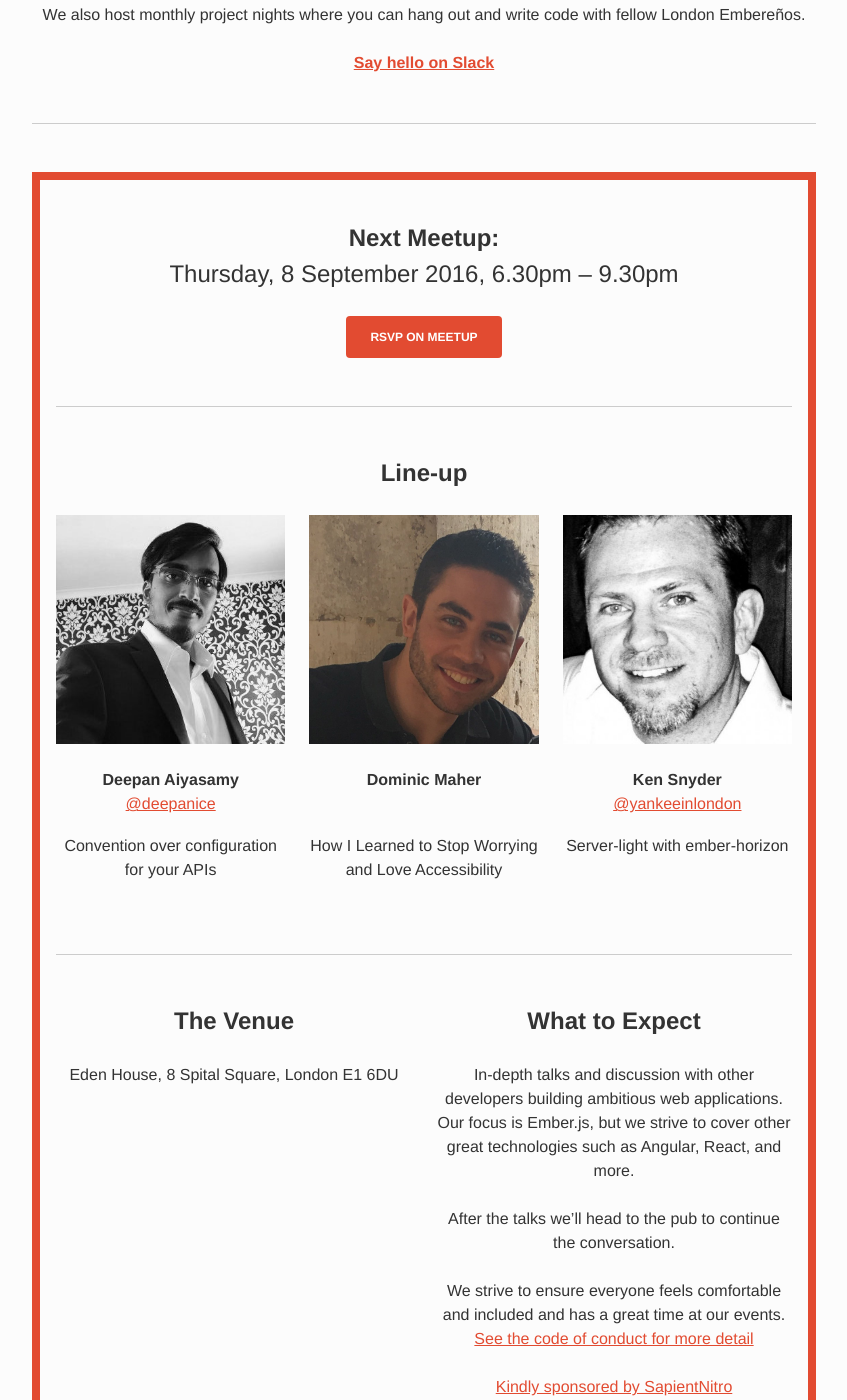
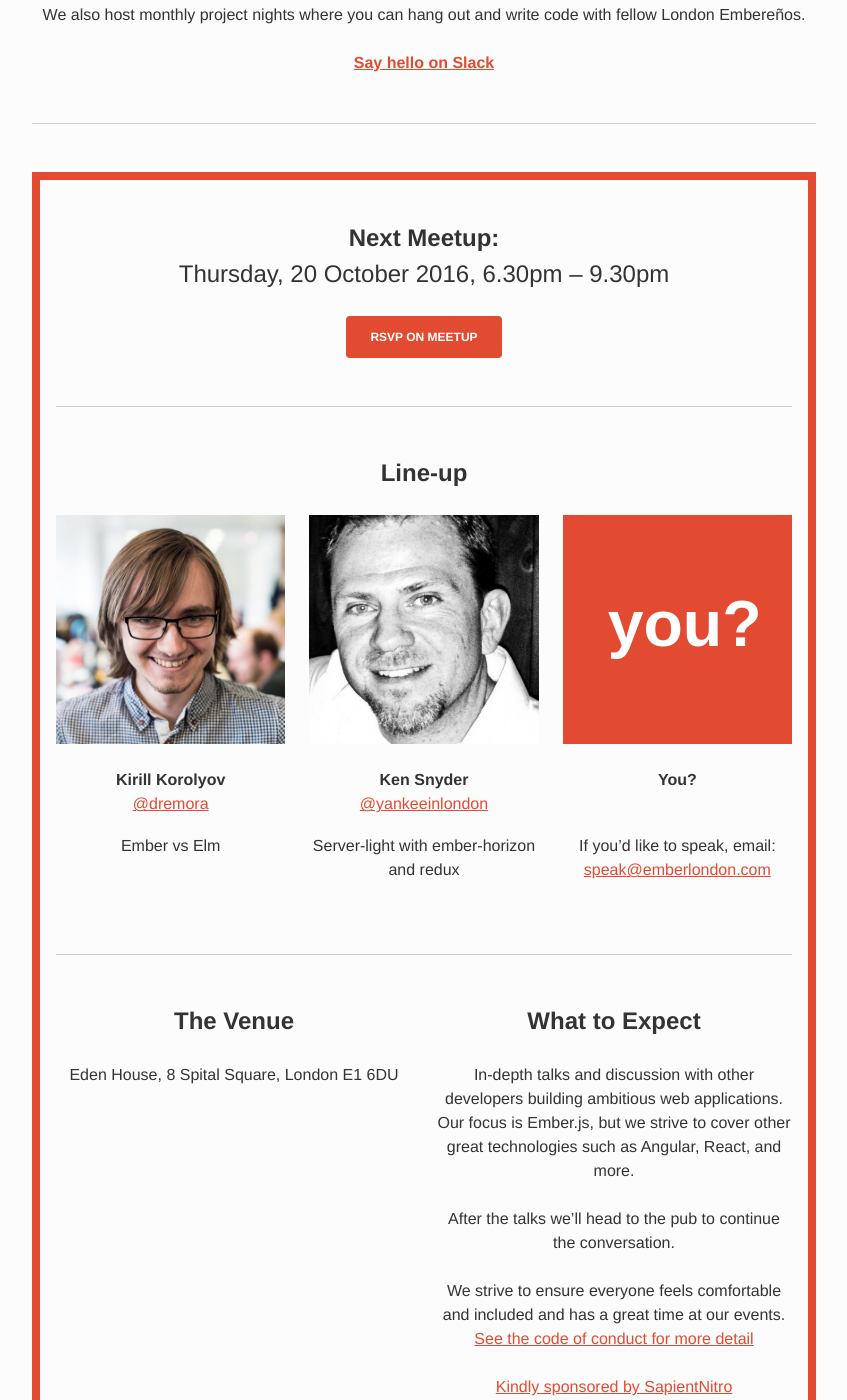
Before and after one commit to emberlondon/emberlondon.github.io, a Jekyll site: the page built from index.html, in a window 1280 px wide and 1400 px high, scrolled down 582 px. Shown: the whole window, without its empty margins (216-1063 px from the left). Built offline with Jekyll 4.4.1, drawn with Linux system fonts in a browser that asks for light colours; nearby versions of some CDN libraries; some of the changed text lies outside the part shown.

Commit message:
Update for 2016-10

```diff
--- a/_data/events.yml
+++ b/_data/events.yml
@@ -1,23 +1,22 @@
 - type: meetup
-  date: Thursday, 8 September 2016
+  date: Thursday, 20 October 2016
   time: 6.30pm – 9.30pm
-  datetime_aria: Thursday, Eighth of September, two-thousand and sixteen, six-thirty pm to ten pm.
+  datetime_aria: Thursday, Twentieth of October, two-thousand and sixteen, six-thirty pm to ten pm.
   location: Eden House, 8 Spital Square, London E1 6DU
   location_for_google: Eden House, 8 Spital Square, London E1 6DU
-  url: http://www.meetup.com/London-Emberjs-User-Group/events/231614815/
+  url: https://www.meetup.com/London-Emberjs-User-Group/events/231614819/
   talks:
-  - speaker_name: Deepan Aiyasamy
-    speaker_twitter: deepanice
-    image: /images/speakers/deepanice.jpg
-    title: Convention over configuration for your APIs
-  - speaker_name: Dominic Maher
-    speaker_twitter:
-    image: /images/speakers/dominic-maher.jpg
-    title: How I Learned to Stop Worrying and Love Accessibility
+  - speaker_name: Kirill Korolyov
+    speaker_twitter: dremora
+    image: /images/speakers/dremora.jpg
+    title: Ember vs Elm
   - speaker_name: Ken Snyder
     speaker_twitter: yankeeinlondon
     image: /images/speakers/ken-2.jpg
-    title: Server-light with ember-horizon
+    title: Server-light with ember-horizon and redux
+  - speaker_name: You?
+    image: /images/you.svg
+    title: 'If you’d like to speak, email: <a href="mailto:speak@emberlondon.com">speak@emberlondon.com</a>'
 # - type: project-night
 #   date: Thursday, 18 August 2016
 #   time: 7pm – 10pm
--- a/_data/previous-events.yml
+++ b/_data/previous-events.yml
@@ -1,3 +1,13 @@
+- date: 8 September 2016
+  talks:
+  - speaker_name: Deepan Aiyasamy
+    speaker_twitter: deepanice
+    image: /images/speakers/deepanice.jpg
+    info: Convention over configuration for your APIs
+  - speaker_name: Dominic Maher
+    speaker_twitter:
+    image: /images/speakers/dominic-maher.jpg
+    info: How I Learned to Stop Worrying and Love Accessibility
 - date: 11 August 2016
   talks:
   - speaker_name: Daniel Gynn
```
Also changed, not shown: images/speakers/dremora.jpg (added).
